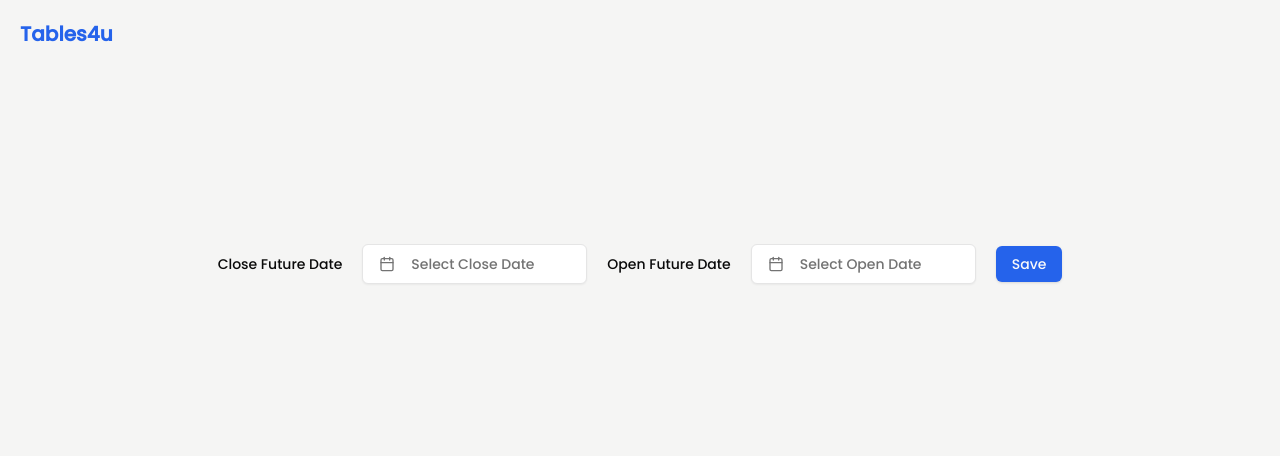
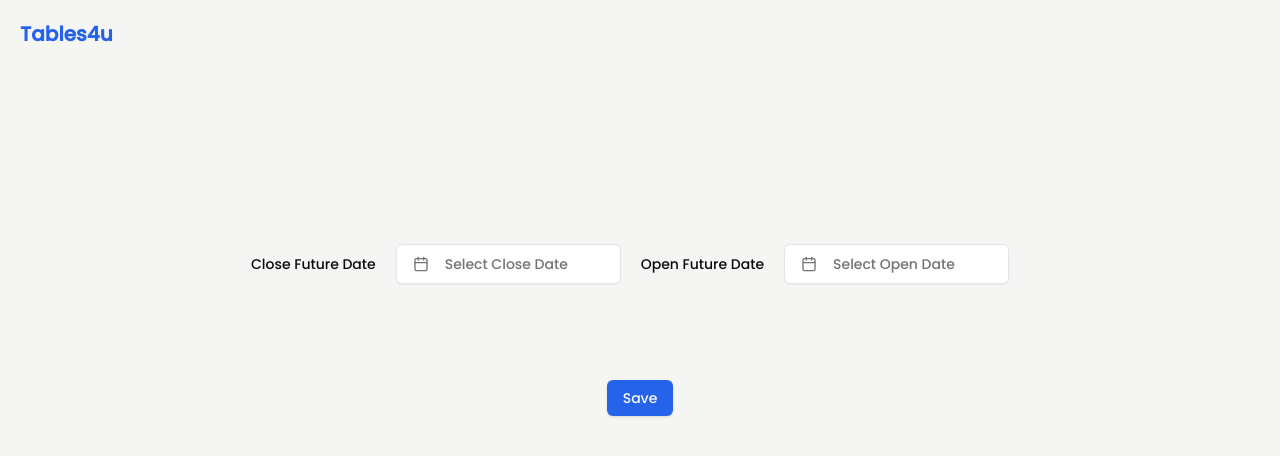
Before and after one commit to ronak-wani/Tables4u, a Next.js app: page /owners/activatedRestaurant in a window 1280 px wide. Shown: the top 456 px of the page. Built offline with nearby package versions, Linux system fonts and the light colour scheme.

Commit message:
Update page.tsx

```diff
--- a/src/app/owners/activatedRestaurant/page.tsx
+++ b/src/app/owners/activatedRestaurant/page.tsx
@@ -68,10 +68,9 @@ export default function activateRestaurantPage() {
                         </div>
                         <Label htmlFor="openDay" className={`mr-5`}>Open Future Date</Label>
                         <div className={`mr-5`}>
-                                <DateCalendar selectedDate={openDay} onDateChange={handleOpenDay}
-                                              label="Select Open Date"/>
+                                <DateCalendar selectedDate={openDay} onDateChange={handleOpenDay} label="Select Open Date"/>
                         </div>
-                        <div className="flex justify-center space-x-2">
+                    <div className="fixed bottom-96">
                         <Button type="button" onClick={() => setSaveDialogOpen(true)}>Save</Button>
                         <Dialog open={saveDialogOpen} onOpenChange={setSaveDialogOpen}>
                             <DialogContent>
```
Lines whose indentation alone changed are shown as unchanged.
